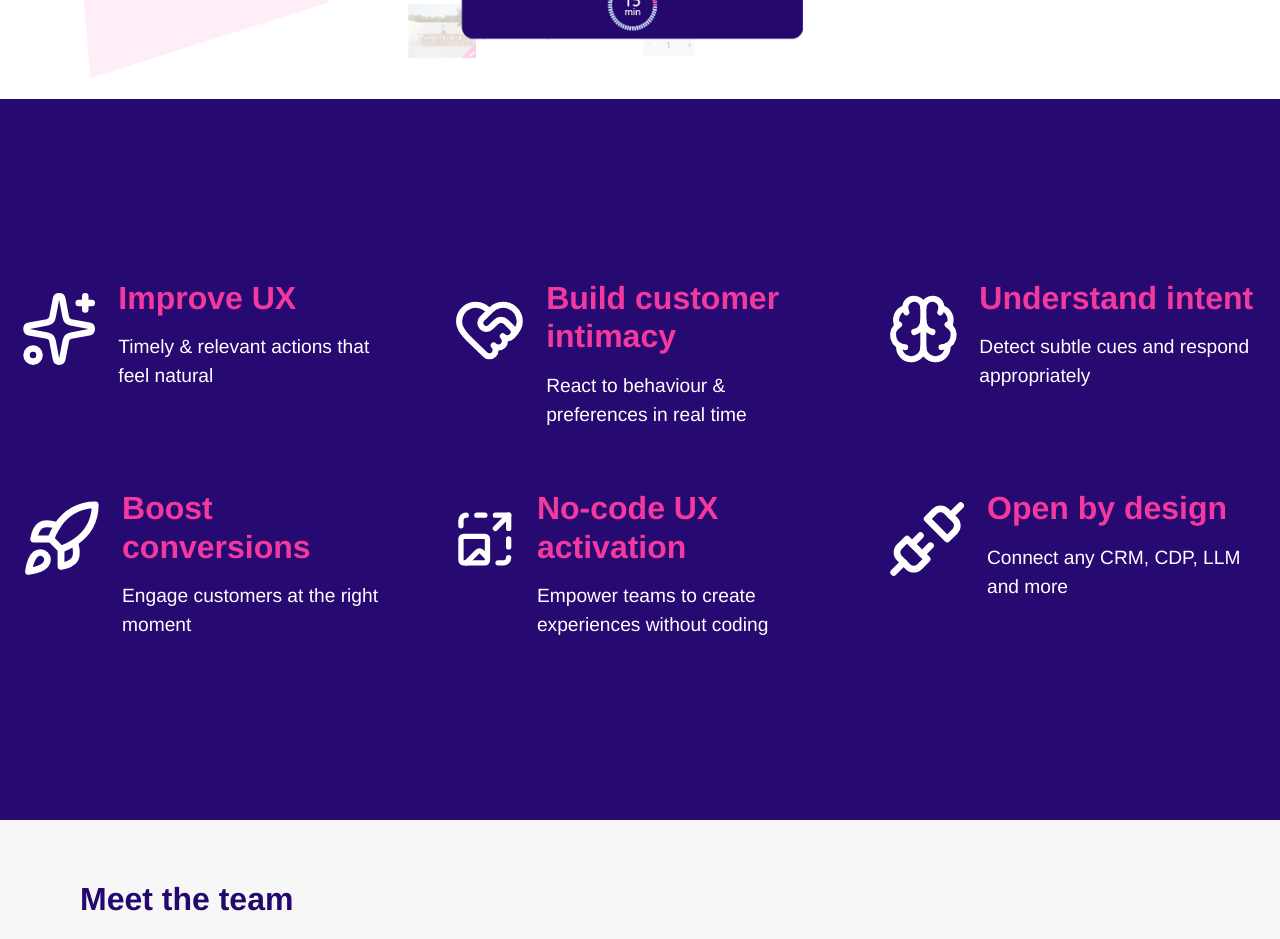
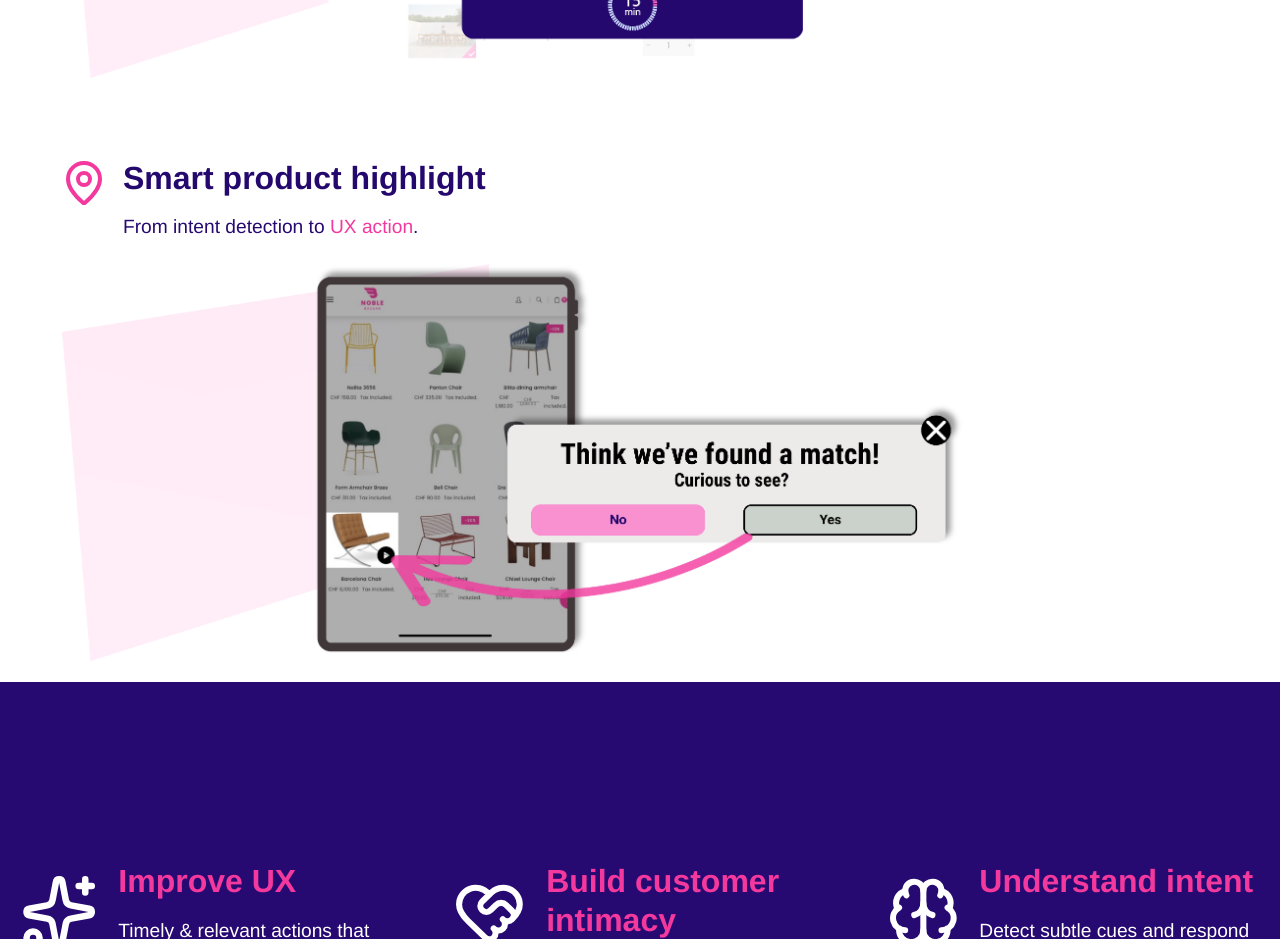
Before and after one commit to dani-beltran/lz-web, a Vue app: page / in a window 1280 px wide. Shown: the part 4160-5099 px from the top of the page. Built offline with nearby package versions, Linux system fonts and the light colour scheme.

Commit message:
add smart product highlight section to SectionTwo component; include header and image

```diff
--- a/src/components/SectionTwo.vue
+++ b/src/components/SectionTwo.vue
@@ -105,12 +105,29 @@
           />
         </div>
       </div>
+      <div class="grid-item">
+        <div class="content-header">
+          <MapPin class="section-icon highlight" />
+          <div class="text-container">
+            <h2>Smart product highlight</h2>
+            <p>From intent detection to <span class="highlight">UX action</span>.</p>
+          </div>
+        </div>
+
+        <div class="image-container pink">
+          <img
+            src="@/assets/imgs/next-gen-dxp-recommendation-targeting.png"
+            alt="Modal Review User LayerZ"
+            class="item-image"
+          />
+        </div>
+      </div>
     </div>
   </section>
 </template>
 
 <script>
-import { Eye, MessagesSquare, Bot, DoorOpen, Angry, Coins } from "lucide-vue-next";
+import { Eye, MessagesSquare, Bot, DoorOpen, Angry, Coins, MapPin } from "lucide-vue-next";
 
 export default {
   name: "SectionTwo",
@@ -120,7 +137,8 @@ export default {
     Bot,
     DoorOpen,
     Angry,
-    Coins
+    Coins,
+    MapPin
   },
 };
 </script>
```
Also changed, not shown: src/assets/imgs/next-gen-dxp-recommendation-targeting.png (added).
